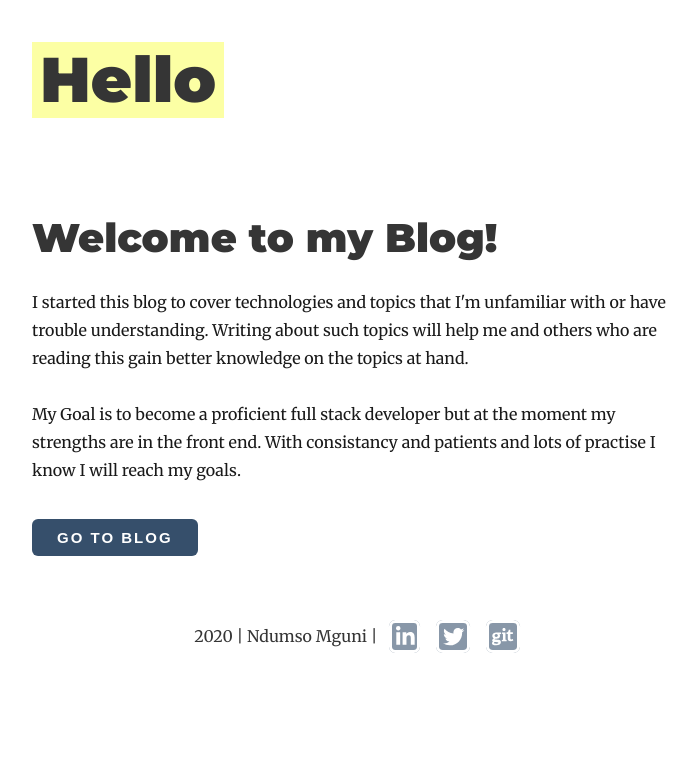
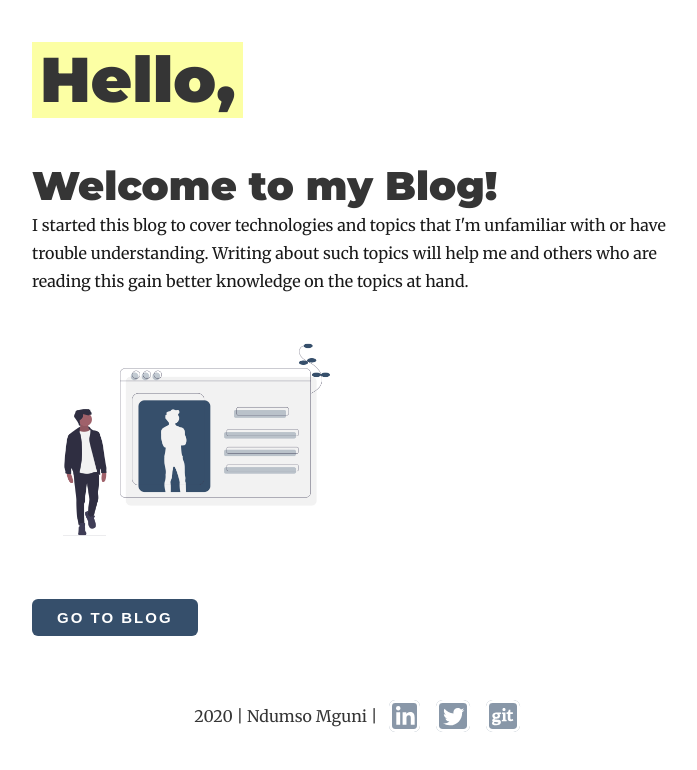
Before and after one commit to nmguni/personal-blog, a Gatsby site: page / in a window 1280 px wide. Shown: the whole page, without its empty margins (279-976 px from the left). Built offline with nearby package versions, Linux system fonts and the light colour scheme; Gatsby itself is replaced by a stand-in of ours; some packages are replaced by stand-ins of ours.

Commit message:
home page image added

```diff
--- a/src/pages/404.js
+++ b/src/pages/404.js
@@ -16,7 +16,7 @@ class NotFoundPage extends React.Component {
         <SEO title="404: Not Found" />
         <h1>Not Found</h1>
         <p>You just hit a route that doesn&#39;t exist... the sadness.</p>
-        <Link to="/blog/">
+        <Link to="/blog">
           <Button marginTop="35px">Go back Blog</Button>
         </Link>
       </Layout>
--- a/src/pages/blog.js
+++ b/src/pages/blog.js
@@ -1,6 +1,6 @@
 import React from "react"
 import { Link, graphql } from "gatsby"
-import Bio from "../components/bio"
+// import Bio from "../components/bio"
 import Layout from "../components/layout"
 import SEO from "../components/seo"
 import { rhythm } from "../utils/typography"
@@ -17,7 +17,7 @@ class Blog extends React.Component {
     return (
       <Layout location={this.props.location} title={siteTitle}>
         <SEO title="All posts" />
-        <Bio />
+        {/* <Bio /> */}
         <div style={{ margin: "20px 0 40px" }}>
           {posts.map(({ node }) => {
             const title = node.frontmatter.title || node.fields.slug
--- a/src/pages/index.js
+++ b/src/pages/index.js
@@ -5,11 +5,13 @@ import Layout from "../components/layout"
 import SEO from "../components/seo"
 import Button from "../components/button"
 
+import homeImage from "../images/undraw_profile_6l1l.png"
+
 import blogStyles from "../styles/blogStyles.module.scss"
 
 class IndexPage extends React.Component {
   render() {
-    const siteTitle = "Hello"
+    const siteTitle = "Hello,"
 
     return (
       <Layout location={this.props.location} title={siteTitle}>
@@ -17,7 +19,7 @@ class IndexPage extends React.Component {
           title="Home"
           keywords={[`blog`, `gatsby`, `javascript`, `react`]}
         />
-        {/* <img style={{ margin: 0 }} src="./GatsbyScene.svg" alt="Gatsby Scene" /> */}
+
         <h1 className={blogStyles.greating}>Welcome to my Blog! </h1>
 
         <p>
@@ -26,11 +28,12 @@ class IndexPage extends React.Component {
           topics will help me and others who are reading this gain better
           knowledge on the topics at hand.
         </p>
-        <p>
-          My Goal is to become a proficient full stack developer but at the
-          moment my strengths are in the front end. With consistancy and
-          patients and lots of practise I know I will reach my goals.
-        </p>
+        <img
+          style={{ margin: 0 }}
+          src={homeImage}
+          width="50%"
+          alt="Gatsby Scene"
+        />
         <Link to="/blog/">
           <Button marginTop="35px">Go to Blog</Button>
         </Link>
--- a/src/styles/blogStyles.module.scss
+++ b/src/styles/blogStyles.module.scss
@@ -21,6 +21,7 @@
 
 .greating {
   color: #353535;
+  margin: 0.2rem 0;
 }
 
 .footer {
```
Also changed, not shown: src/images/undraw_profile_6l1l.png (added).
